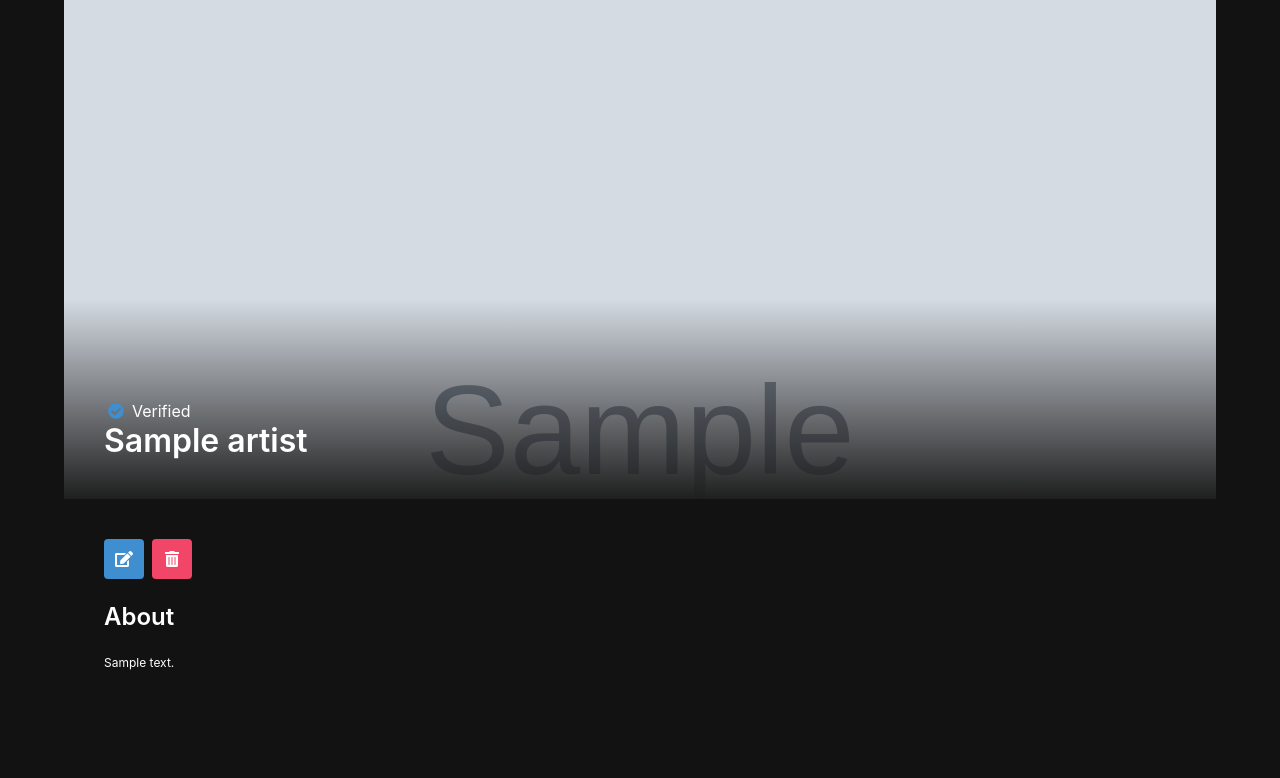
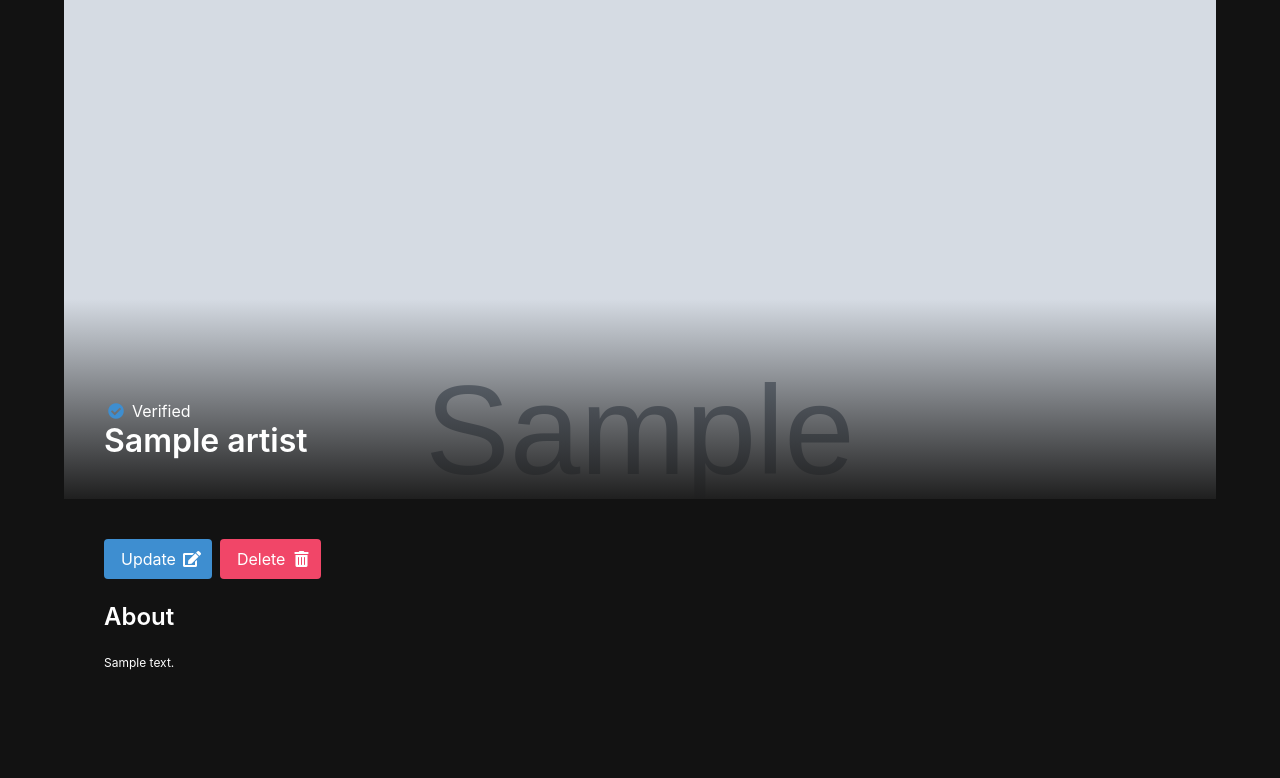
Before and after one commit to SourceCodeKelly/spotify_django, a Django app: page /artists/1/ in a window 1280 px wide. Shown: the part 53-831 px from the top of the page. Run offline with Django 4.2, Linux system fonts and the light colour scheme; tables that the repository leaves empty hold one stand-in row (values such as "Sample post"); grey boxes marked "Sample" are stand-in pictures.

Commit message:
Added ArtistUpdate route

```diff
--- a/main_app/templates/artist_detail.html
+++ b/main_app/templates/artist_detail.html
@@ -16,12 +16,13 @@
 </div>
 <div class="detail__container">
     <div class="buttons">
-        <a href="" class="button is-info">
+        <!--Update button-->
+        <a href="{% url 'artist_update' artist.pk %}" class="button is-info">Update<br>
             <span class="icon">
                 <i class="fas fa-edit"></i>
             </span>
         </a>
-        <a href="" class="button is-danger">
+        <a href="" class="button is-danger">Delete<br>
             <span class="icon">
                 <i class="fas fa-trash-alt"></i>
             </span>
--- a/main_app/urls.py
+++ b/main_app/urls.py
@@ -6,5 +6,6 @@ urlpatterns = [
     path('about/', views.About.as_view(), name="about"),
     path('artists/', views.ArtistList.as_view(), name="artist_list"),
     path('artists/new', views.ArtistCreate.as_view(), name="artist_create"),
-    path('artists/<int:pk>/', views.ArtistDetail.as_view(), name="artist_detail")
+    path('artists/<int:pk>/', views.ArtistDetail.as_view(), name="artist_detail"),
+    path('artists/<int:pk>/update', views.ArtistUpdate.as_view(), name='artist_update')
 ]
--- a/main_app/views.py
+++ b/main_app/views.py
@@ -4,10 +4,12 @@ from django.http import HttpResponse # <- a class to handle sending a type of re
 #...
 from django.views.generic.base import TemplateView
 from .models import Artist
-# For create route; Import to extend from class::
-from django.views.generic.edit import CreateView
+# For create & update routes; Import to extend from class::
+from django.views.generic.edit import CreateView, UpdateView
 # For showing details:
 from django.views.generic import DetailView
+# For redirecting after Create/Update
+from django.urls import reverse
 
 # Create your views here.
 
@@ -48,7 +50,19 @@ class ArtistCreate(CreateView):
     fields = ['name', 'img', 'bio', 'verified_artist']
     template_name = 'artist_create.html/'
     success_url = '/artists/'
+    # this will get the pk from the route and redirect to artist view
+    def get_success_url(self):
+        return reverse('artist_detail', kwargs={'pk': self.object.pk})
 
 class ArtistDetail(DetailView):
     model = Artist
     template_name = 'artist_detail.html'
+
+class ArtistUpdate(UpdateView):
+    model = Artist
+    fields = ['name', 'img', 'bio', 'verified_artist']
+    template_name = "artist_update.html"
+    success_url = "/artists/"
+
+    def get_success_url(self):
+        return reverse('artist_detail', kwargs={'pk': self.object.pk})
```
Also changed, not shown: main_app/templates/artist_update.html (added, +11 -0 lines).
